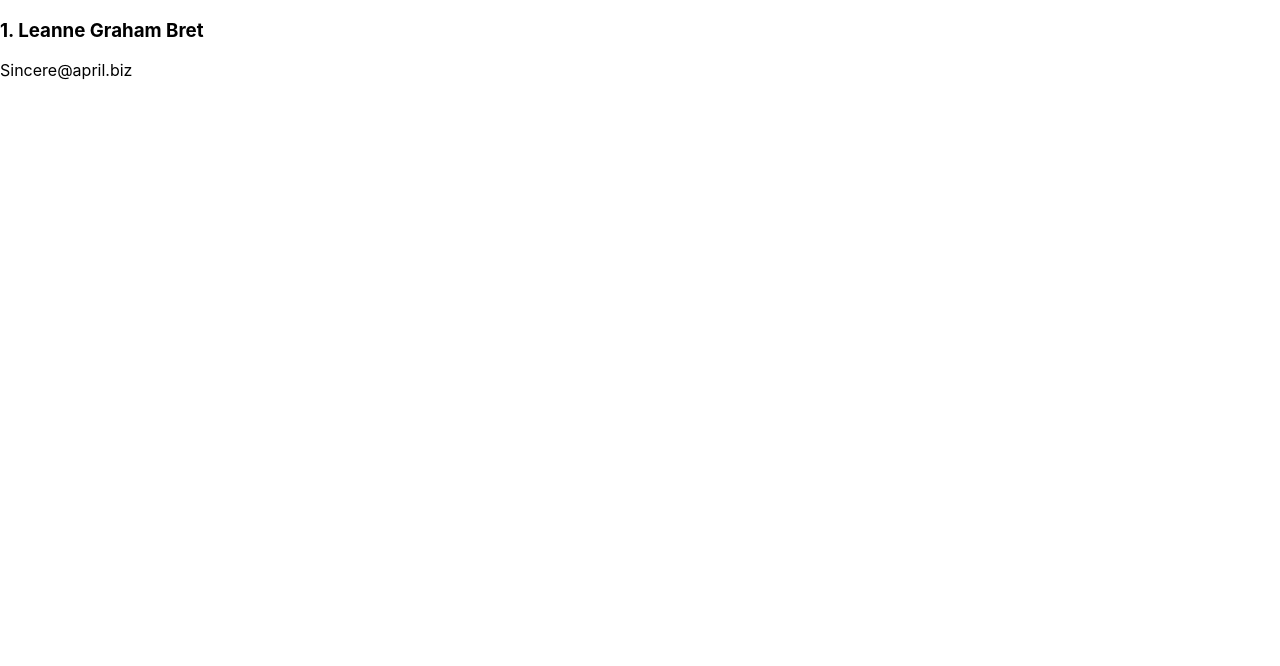
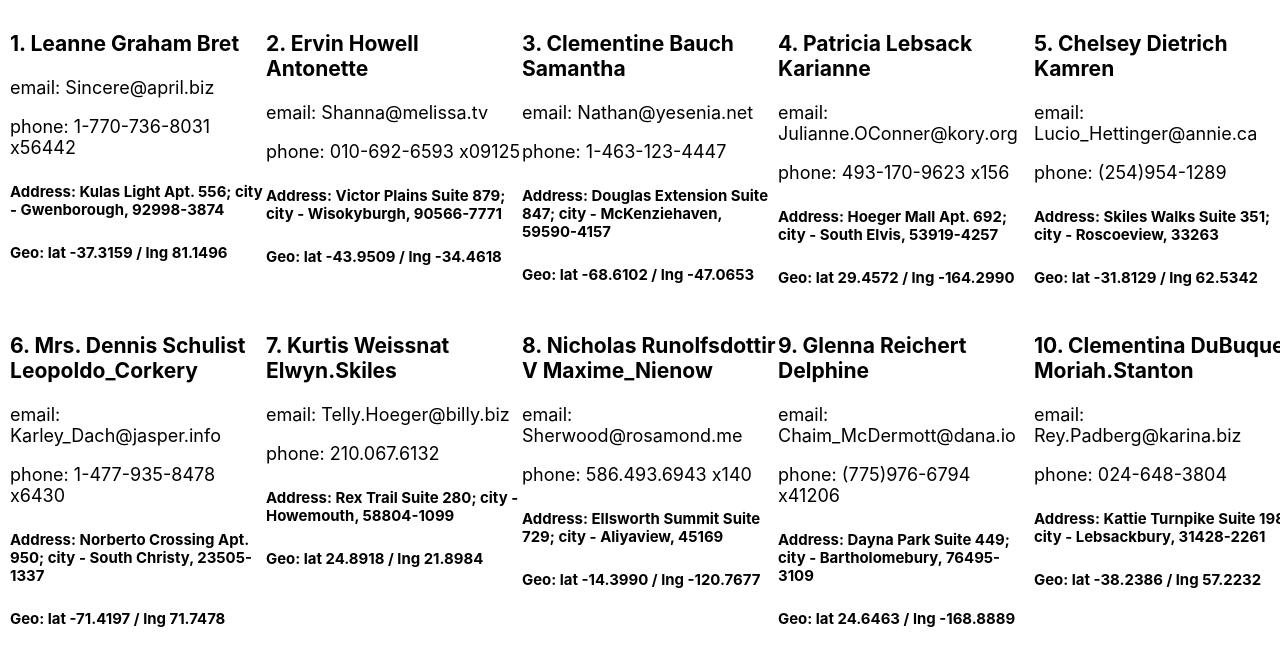
Before and after one commit to Kunta-M/React_module, a React (Create React App) app: page / in a window 1280 px wide. Shown: the top 666 px of the page. Built offline with nearby package versions, Linux system fonts and the light colour scheme.

Commit message:
lesson1_cw

```diff
--- a/src/App.js
+++ b/src/App.js
@@ -6,7 +6,7 @@
 // Вивести всі об'єкти з масиву
 
 import './App.css';
-import {Users} from "./lesson1_cw/Users_cw/users_cw";
+import {User} from "./lesson1_cw/components/Users";
 
 let usersList = [
     {
@@ -243,15 +243,146 @@ let usersList = [
 
 function App() {
   return (
-    <div className="User">
-        <div className="UserInfo">
-            <Users
-                id={1}
-                name={'Leanne Graham'}
-                username={'Bret'}
-                email={'Sincere@april.biz'}
-            />
-        </div>
+    <div className="Users">
+        <User
+            id={1}
+            name={'Leanne Graham'}
+            username={'Bret'}
+            email={'Sincere@april.biz'}
+            phone={'1-770-736-8031 x56442'}
+            street={'Kulas Light'}
+            suite={'Apt. 556'}
+            city={'Gwenborough'}
+            zipcode={'92998-3874'}
+            lat={'-37.3159'}
+            lng={'81.1496'}
+        />
+
+        <User
+            id={2}
+            name={'Ervin Howell'}
+            username={'Antonette'}
+            email={'Shanna@melissa.tv'}
+            phone={'010-692-6593 x09125'}
+            street={'Victor Plains'}
+            suite={'Suite 879'}
+            city={'Wisokyburgh'}
+            zipcode={'90566-7771'}
+            lat={'-43.9509'}
+            lng={'-34.4618'}
+        />
+
+        <User
+            id={3}
+            name={'Clementine Bauch'}
+            username={'Samantha'}
+            email={'Nathan@yesenia.net'}
+            phone={'1-463-123-4447'}
+            street={'Douglas Extension'}
+            suite={'Suite 847'}
+            city={'McKenziehaven'}
+            zipcode={'59590-4157'}
+            lat={'-68.6102'}
+            lng={'-47.0653'}
+        />
+
+        <User
+            id={4}
+            name={'Patricia Lebsack'}
+            username={'Karianne'}
+            email={'Julianne.OConner@kory.org'}
+            phone={'493-170-9623 x156'}
+            street={'Hoeger Mall'}
+            suite={'Apt. 692'}
+            city={'South Elvis'}
+            zipcode={'53919-4257'}
+            lat={'29.4572'}
+            lng={'-164.2990'}
+        />
+
+        <User
+            id={5}
+            name={'Chelsey Dietrich'}
+            username={'Kamren'}
+            email={'Lucio_Hettinger@annie.ca'}
+            phone={'(254)954-1289'}
+            street={'Skiles Walks'}
+            suite={'Suite 351'}
+            city={'Roscoeview'}
+            zipcode={'33263'}
+            lat={'-31.8129'}
+            lng={'62.5342'}
+        />
+
+        <User
+            id={6}
+            name={'Mrs. Dennis Schulist'}
+            username={'Leopoldo_Corkery'}
+            email={'Karley_Dach@jasper.info'}
+            phone={'1-477-935-8478 x6430'}
+            street={'Norberto Crossing'}
+            suite={'Apt. 950'}
+            city={'South Christy'}
+            zipcode={'23505-1337'}
+            lat={'-71.4197'}
+            lng={'71.7478'}
+        />
+
+        <User
+            id={7}
+            name={'Kurtis Weissnat'}
+            username={'Elwyn.Skiles'}
+            email={'Telly.Hoeger@billy.biz'}
+            phone={'210.067.6132'}
+            street={'Rex Trail'}
+            suite={'Suite 280'}
+            city={'Howemouth'}
+            zipcode={'58804-1099'}
+            lat={'24.8918'}
+            lng={'21.8984'}
+        />
+
+        <User
+            id={8}
+            name={'Nicholas Runolfsdottir V'}
+            username={'Maxime_Nienow'}
+            email={'Sherwood@rosamond.me'}
+            phone={'586.493.6943 x140'}
+            street={'Ellsworth Summit'}
+            suite={'Suite 729'}
+            city={'Aliyaview'}
+            zipcode={'45169'}
+            lat={'-14.3990'}
+            lng={'-120.7677'}
+        />
+
+        <User
+            id={9}
+            name={'Glenna Reichert'}
+            username={'Delphine'}
+            email={'Chaim_McDermott@dana.io'}
+            phone={'(775)976-6794 x41206'}
+            street={'Dayna Park'}
+            suite={'Suite 449'}
+            city={'Bartholomebury'}
+            zipcode={'76495-3109'}
+            lat={'24.6463'}
+            lng={'-168.8889'}
+        />
+
+        <User
+            id={10}
+            name={'Clementina DuBuque'}
+            username={'Moriah.Stanton'}
+            email={'Rey.Padberg@karina.biz'}
+            phone={'024-648-3804'}
+            street={'Kattie Turnpike'}
+            suite={'Suite 198'}
+            city={'Lebsackbury'}
+            zipcode={'31428-2261'}
+            lat={'-38.2386'}
+            lng={'57.2232'}
+        />
     </div>
   );
 }
--- a/src/lesson1_cw/Users_cw/users_cw.js
+++ /dev/null
@@ -1,12 +0,0 @@
-import './users_cw.css'
-
-export function Users({id,name,username,email}){
-    return(
-        <div>
-            <h3>{id}. {name} {username}</h3>
-            <p>{email}</p>
-
-        </div>
-    )
-
-}
--- /dev/null
+++ b/src/lesson1_cw/components/Users.css
@@ -0,0 +1,11 @@
+.Users{
+    display: flex;
+    flex-wrap: wrap;
+    font-size: 18px;
+    padding: 10px;
+    width: 100%;
+}
+
+.User{
+    width: 20%;
+}
--- /dev/null
+++ b/src/lesson1_cw/components/Users.js
@@ -0,0 +1,20 @@
+import './Users.css'
+
+export function User({id,name,username,email,phone, street, suite, city, zipcode,lat,lng}){
+
+    return(
+        <div className="User">
+            <h3>{id}. {name} {username}</h3>
+            <p>email: {email}</p>
+            <p>phone: {phone}</p>
+            <div className="Address">
+                <h5>Address: {street} {suite};
+                    city - {city}, {zipcode}
+                </h5>
+                <div className="Geo">
+                    <h5>Geo: lat {lat} / lng {lng}</h5>
+                </div>
+            </div>
+        </div>
+    )
+}
```
Also changed, not shown: src/lesson1_cw/Users_cw/users_cw.css (deleted).
